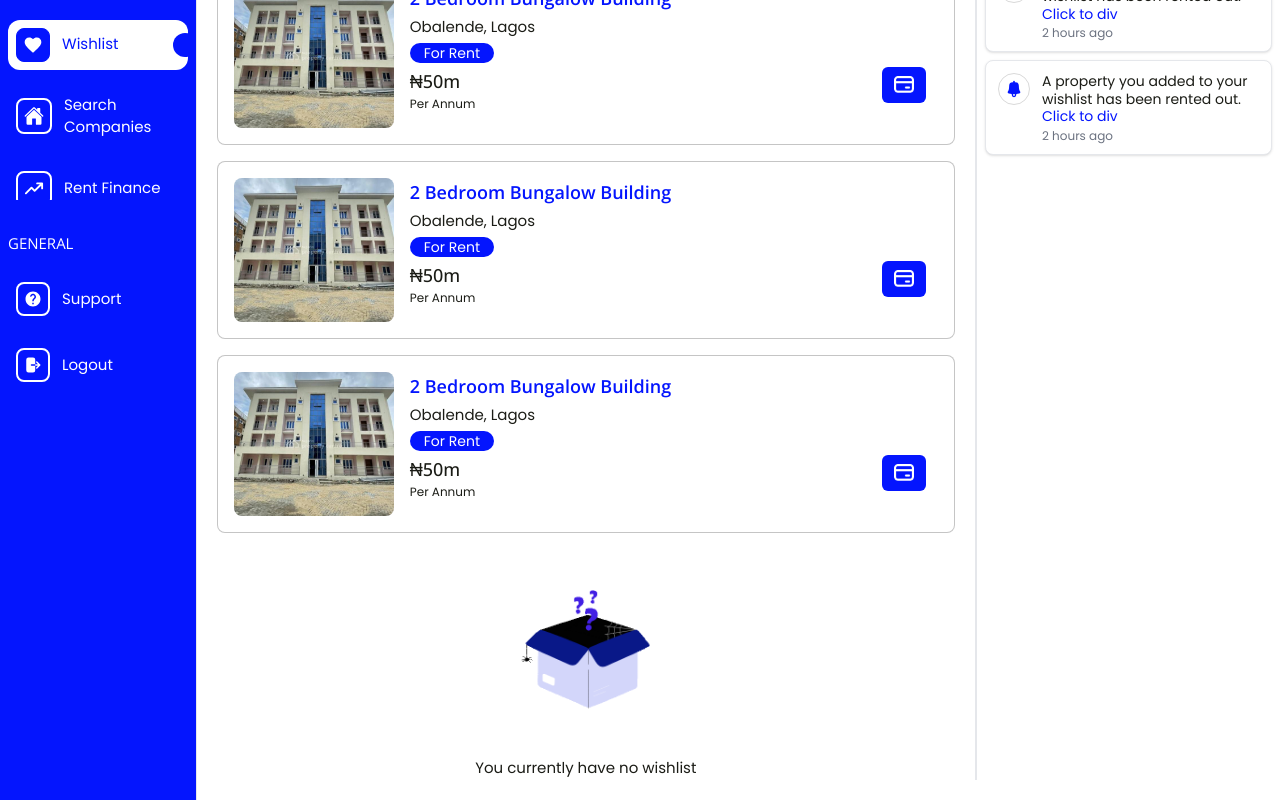
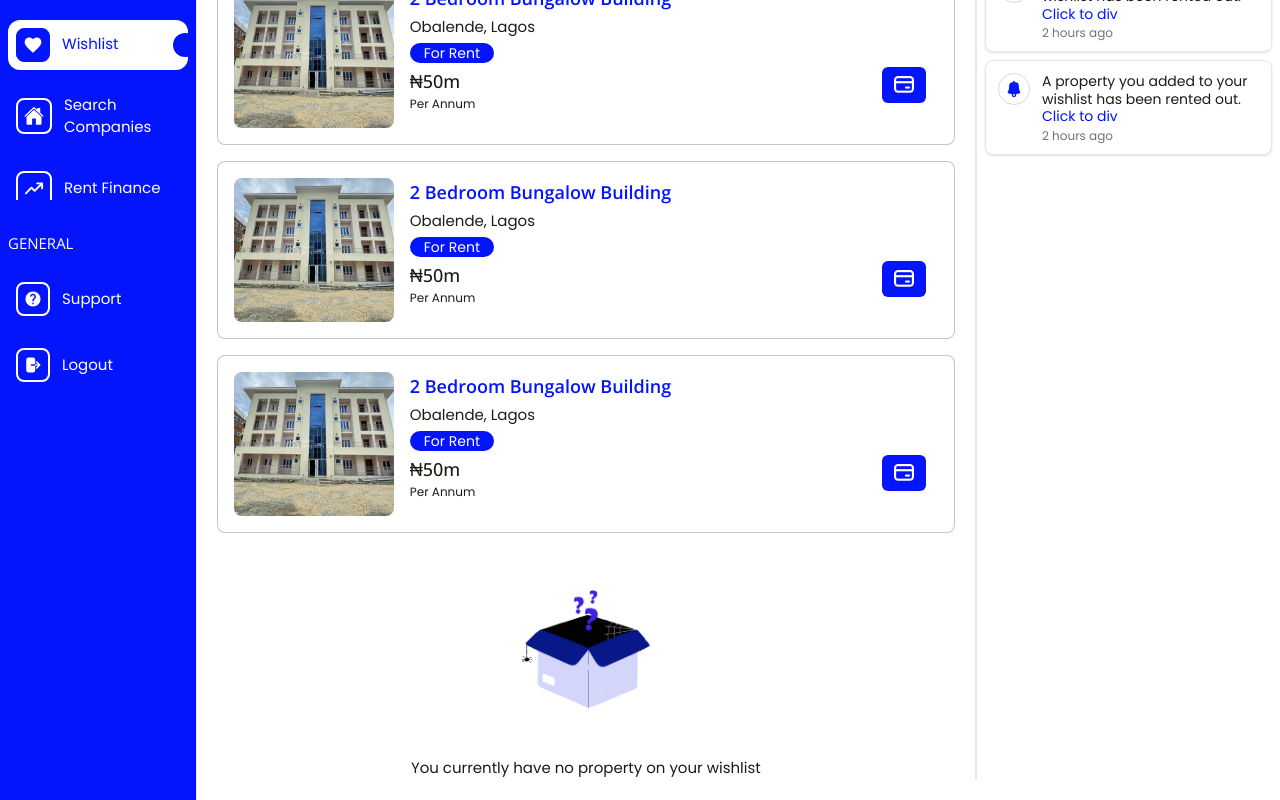
Before and after one commit to ryanfavour4/perkpro-webapp, a React (Vite) app: page /tenant/wishlist in a window 1280 px wide. Shown: the part 332-1132 px from the top of the page. Built offline with nearby package versions, Linux system fonts and the light colour scheme; a web font is replaced by a local one; what tailwind-clip-path would draw is missing.

Commit message:
save things

```diff
--- a/src/pages/tenant/wishlist/index.tsx
+++ b/src/pages/tenant/wishlist/index.tsx
@@ -61,7 +61,9 @@ export function WishlistMainContent() {
                     className="size-56 rounded-lg object-cover"
                 />
 
-                <p className="text-center">You currently have no wishlist</p>
+                <p className="text-center">
+                    You currently have no property on your wishlist
+                </p>
             </div>
         </>
     );
```
